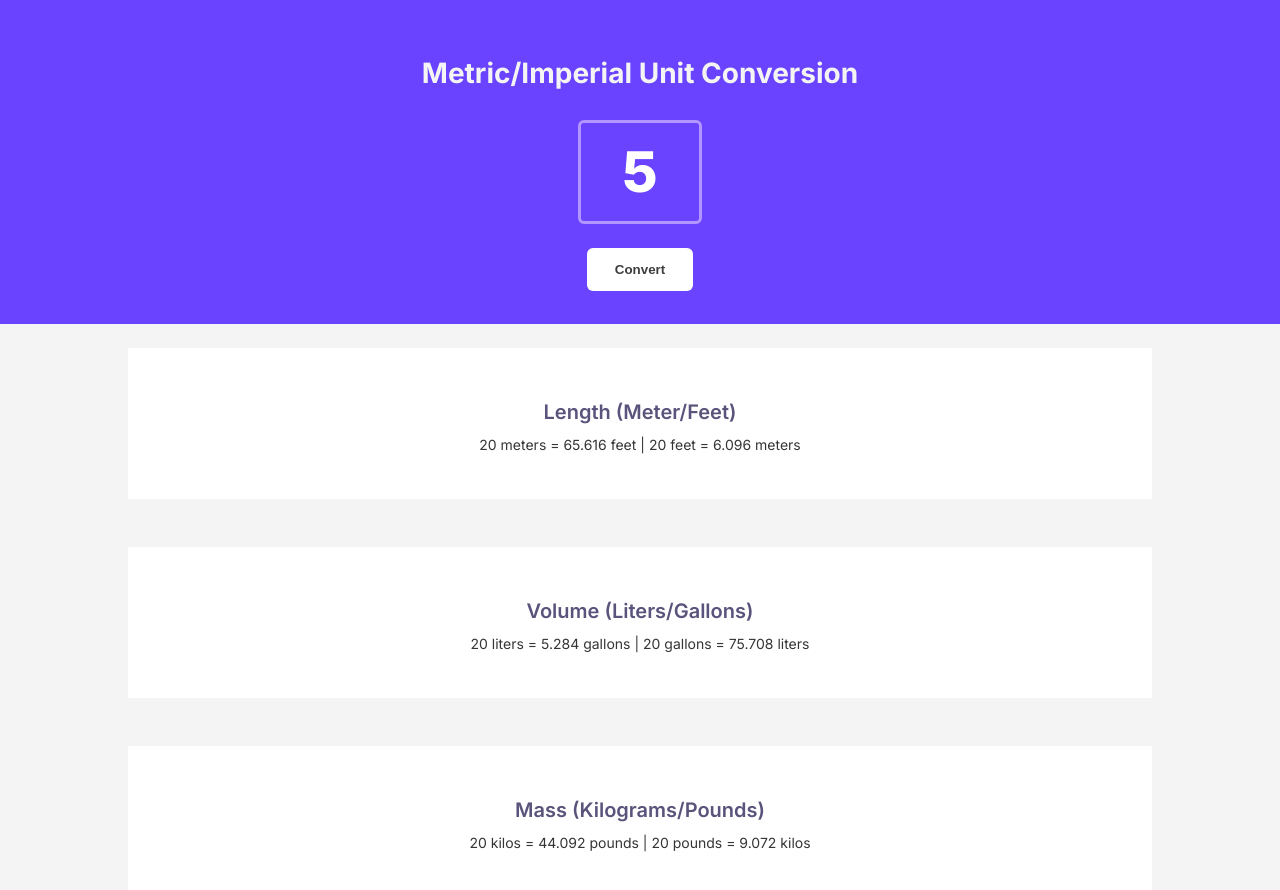
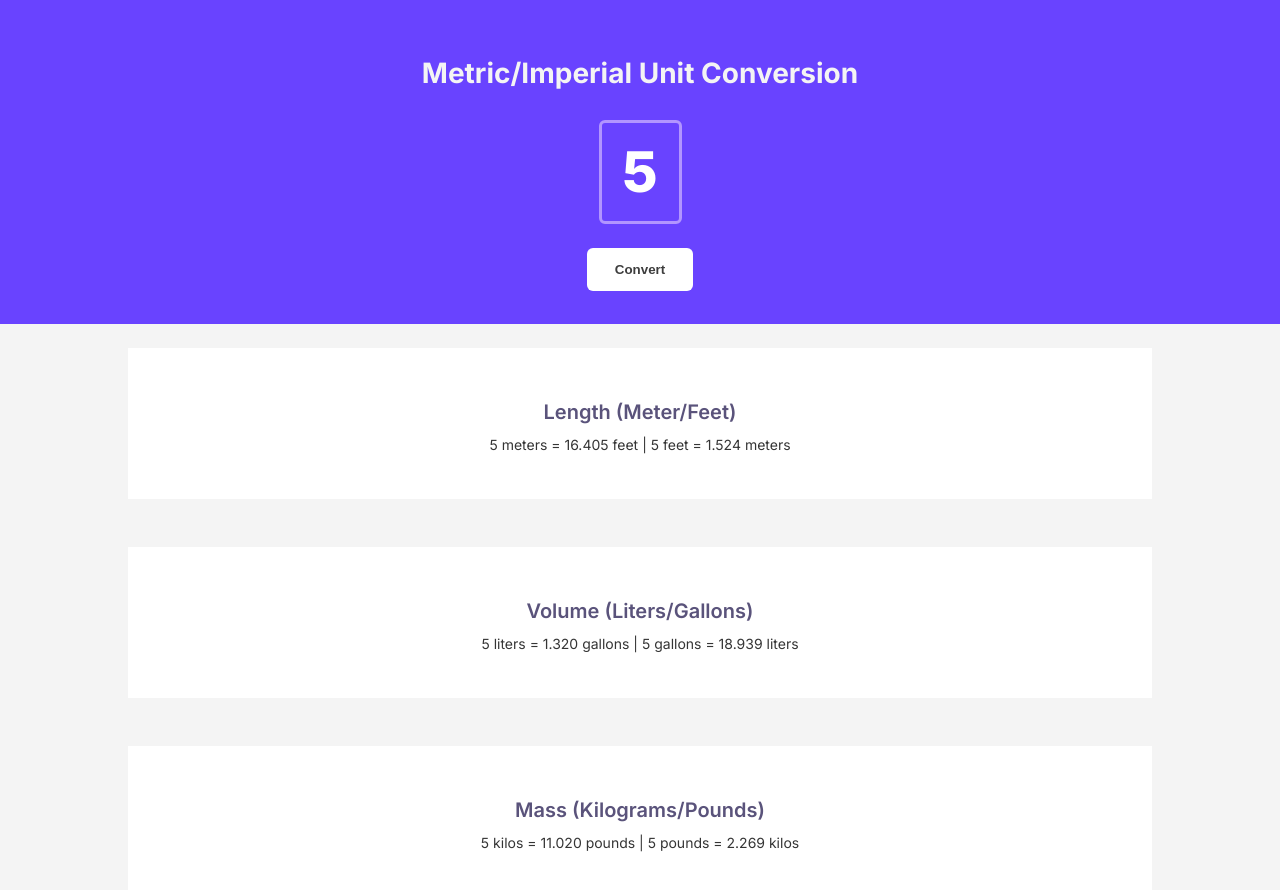
Before and after one commit to marianaeslan/unit-converter, a plain HTML site: page index.html in a window 1280 px wide. Both pictures are taken after typing "5" into the empty fields and a click on the button "Convert". Shown: the top 890 px of the page. Drawn offline with Linux system fonts and the light colour scheme.

Commit message:
feat: - added conversions - added event listener to enter key fix: -input box size to adapt to input size

```diff
--- a/index.html
+++ b/index.html
@@ -13,23 +13,27 @@
     <section class="wrapper">
         <div class="top">
             <h1>Metric/Imperial Unit Conversion</h1>
-            <input type="number" id="input-el">
+            <div class="inp-wrapper">
+                <input type="number" id="input-el" placeholder="0">
+                <span id="hidden-span" class="hidden-span"></span>
+            </div>
             <button id="convert-btn">Convert</button>
         </div>
         <div class="bottom">
             <div class="result-wrap">
                 <h3>Length (Meter/Feet)</h3>
-                <p id="len-result">20 meters = 65.616 feet | 20 feet = 6.096 meters</p>
+                <p id="len-result"></p>
             </div>
             <div class="result-wrap">
                 <h3>Volume (Liters/Gallons)</h3>
-                <p id="vol-result">20 liters = 5.284 gallons | 20 gallons = 75.708 liters</p>
+                <p id="vol-result"></p>
             </div>
             <div class="result-wrap">
                 <h3>Mass (Kilograms/Pounds)</h3>
-                <p id="mass-result">20 kilos = 44.092 pounds | 20 pounds = 9.072 kilos</p>
+                <p id="mass-result"></p>
             </div>
         </div>
     </section>
+    <script src="index.js"></script>
 </body>
 </html>
--- a/index.js
+++ b/index.js
@@ -0,0 +1,34 @@
+let converterBtn = document.getElementById("convert-btn")
+const inputEl = document.getElementById("input-el")
+let resultLength = document.getElementById("len-result")
+let resultVol= document.getElementById("vol-result")
+let resultMass = document.getElementById("mass-result")
+const hiddenSpan = document.getElementById('hidden-span')
+
+converterBtn.addEventListener("click", function() {
+    let baseValue = inputEl.value
+    let toFeet = (baseValue * 3.281).toFixed(3)
+    let toMeters = (baseValue / 3.281).toFixed(3)
+    resultLength.textContent = `${baseValue} meters = ${toFeet} feet | ${baseValue} feet = ${toMeters} meters`
+
+    let toGallons = (baseValue * 0.264).toFixed(3)
+    let toLiters = (baseValue / 0.264).toFixed(3)
+    resultVol.textContent = `${baseValue} liters = ${toGallons} gallons | ${baseValue} gallons = ${toLiters} liters`
+
+    let toPounds = (baseValue * 2.204).toFixed(3)
+    let toKg = (baseValue / 2.204).toFixed(3)
+    resultMass.textContent = `${baseValue} kilos = ${toPounds} pounds | ${baseValue} pounds = ${toKg} kilos`
+})
+
+inputEl.addEventListener("keydown", function(event) {
+    if (event.key === "Enter") {
+        converterBtn.click()
+    }
+})
+
+inputEl.addEventListener('input', function() {
+    hiddenSpan.textContent = inputEl.value || inputEl.placeholder
+    inputEl.style.width = hiddenSpan.offsetWidth + 10 + 'px'
+})
+
+inputEl.dispatchEvent(new Event('input'));
--- a/styles.css
+++ b/styles.css
@@ -57,10 +57,26 @@ input[type=number]::-webkit-outer-spin-button {
     min-height: 54px;
     margin-bottom: 24px;
     font-size: 56px;
-    max-width: 84px;
+    width: auto;
     color: var(--text-light);
     text-align: center;
     transition: all 0.3s ease;
+}
+
+#input-el::placeholder{
+    color: var(--primary-light);
+}
+
+.hidden-span {
+    visibility: hidden;
+    position: absolute;
+    white-space: pre;
+    font-size: 56px;
+    font-family: 'Inter', sans-serif;
+}
+
+.inp-wrapper {
+    position: relative;
 }
 
 #input-el:hover {
@@ -86,6 +102,7 @@ input[type=number]::-webkit-outer-spin-button {
     background-color: transparent;
     border: 2px solid var(--text-light);
     color: var(--text-light);
+    cursor: pointer;
 }
 
 .bottom {
```
